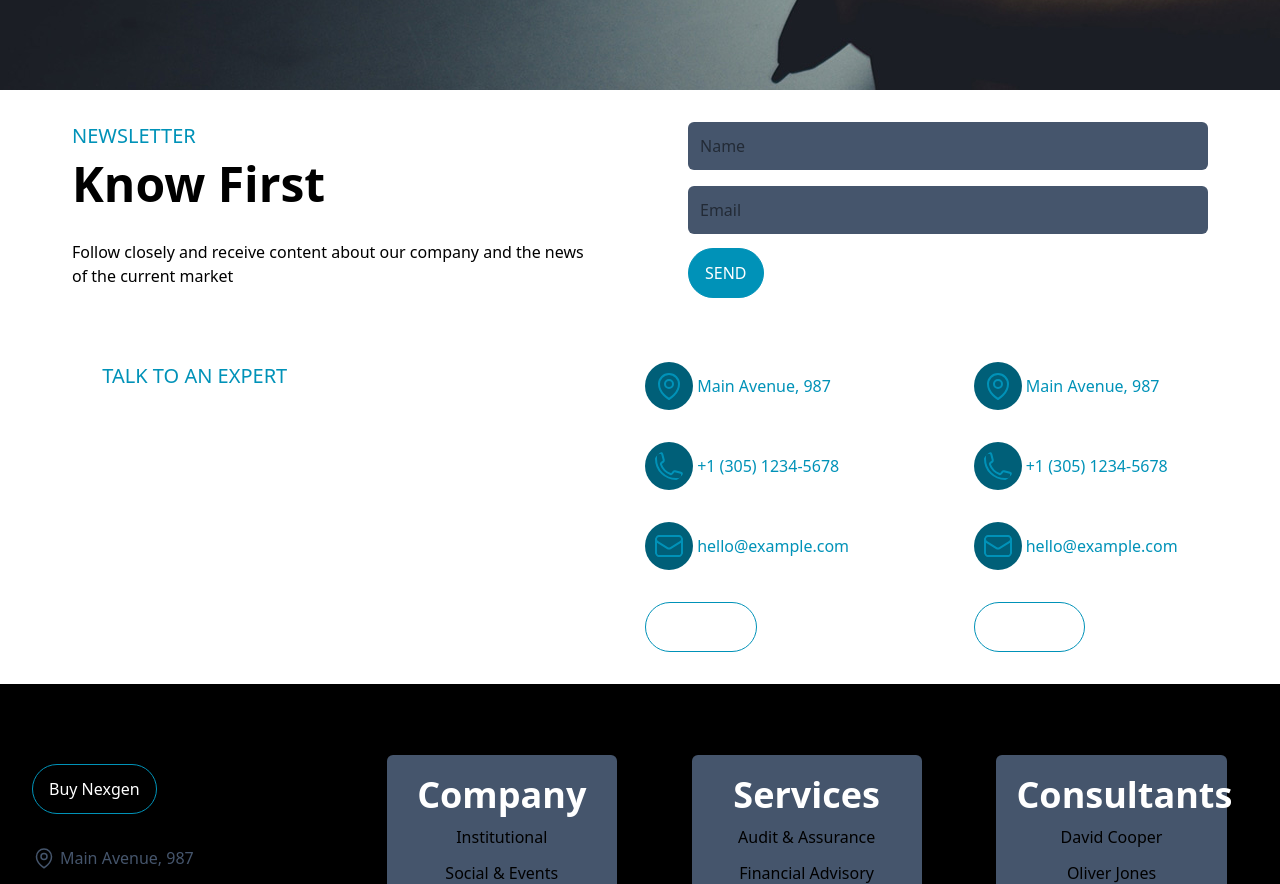
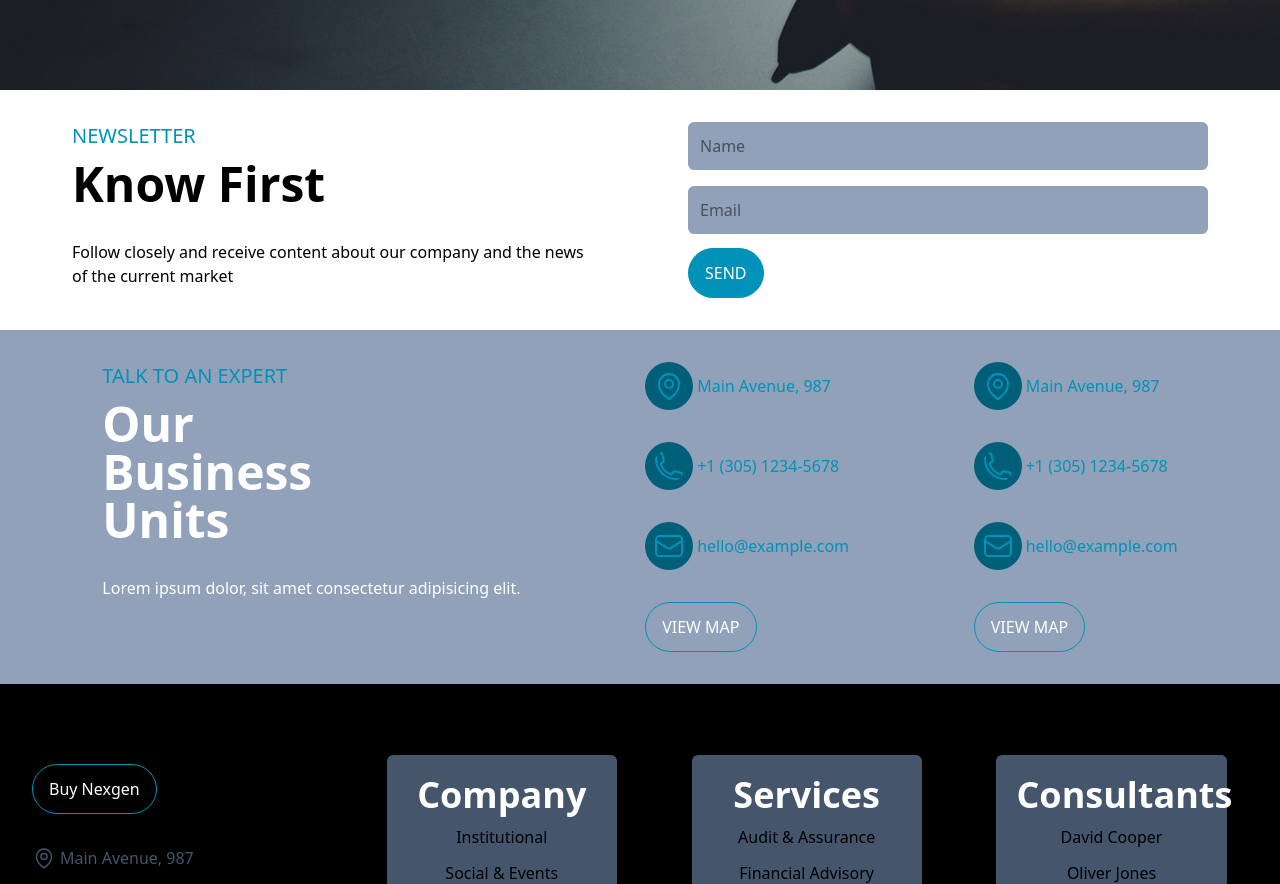
Before and after one commit to RykerWilder/logistic-site, a Vue app: page /contact-us in a window 1280 px wide. Shown: the part 460-1344 px from the top of the page. Built offline with nearby package versions, Linux system fonts and the light colour scheme.

Commit message:
style: fix colors and spacing

```diff
--- a/src/components/NewsLetter.vue
+++ b/src/components/NewsLetter.vue
@@ -12,8 +12,8 @@
         </div>
         <div class="p-8 w-[50%]">
             <div class="flex flex-col gap-4 mb-3.5">
-                <input type="text" placeholder="Name" class="bg-slate-600 p-3 rounded-md w-full focus:outline-0">
-                <input type="text" placeholder="Email" class="bg-slate-600 p-3 rounded-md w-full focus:outline-0">
+                <input type="text" placeholder="Name" class="bg-slate-400 p-3 rounded-md w-full focus:outline-0">
+                <input type="text" placeholder="Email" class="bg-slate-400 p-3 rounded-md w-full focus:outline-0">
             </div>
             <button class="width-[30%] rounded-full transition border-1 border-cyan-600 text-white p-3 px-4 cursor-pointer bg-cyan-600 hover:bg-transparent hover:text-cyan-600">SEND</button>
         </div>
--- a/src/components/TalkToAnExpert.vue
+++ b/src/components/TalkToAnExpert.vue
@@ -4,16 +4,13 @@ import ContactList from './ContactList.vue';
 export default {
     components: {
         ContactList
-    },
-    props: {
-        bg: String
     }
 }
 </script>
 
 <template>
 
-    <section :class="bg" class="px-10 flex justify-around">
+    <section class="px-10 flex justify-around bg-slate-400">
         <div class="p-8">
             <h5 class="text-cyan-600 text-xl mb-2.5">TALK TO AN EXPERT</h5>
             <h2 class="text-5xl font-bold mb-8 text-white">Our <br> Business <br> Units</h2>
--- a/src/components/WhoWeAre.vue
+++ b/src/components/WhoWeAre.vue
@@ -23,7 +23,7 @@
                 </ul>
             </div>
             <div class="p-8 w-[40%]">
-                <div class="bg-slate-600 w-full flex flex-col gap-5 p-6 rounded-xl">
+                <div class="bg-slate-400 w-full flex flex-col gap-5 p-6 rounded-xl">
                     <div class="flex justify-between">
                         <svg xmlns="http://www.w3.org/2000/svg" fill="none" viewBox="0 0 24 24" stroke-width="1.5"
                             stroke="currentColor" class="size-10 text-cyan-600">
--- a/src/pages/About.vue
+++ b/src/pages/About.vue
@@ -31,5 +31,6 @@ section:nth-child(1) {
     background-image: url('../assets/img/bg-about.jpg');
     background-position: center;
     background-attachment: fixed;
+    background-size: cover;
 }
 </style>
```
